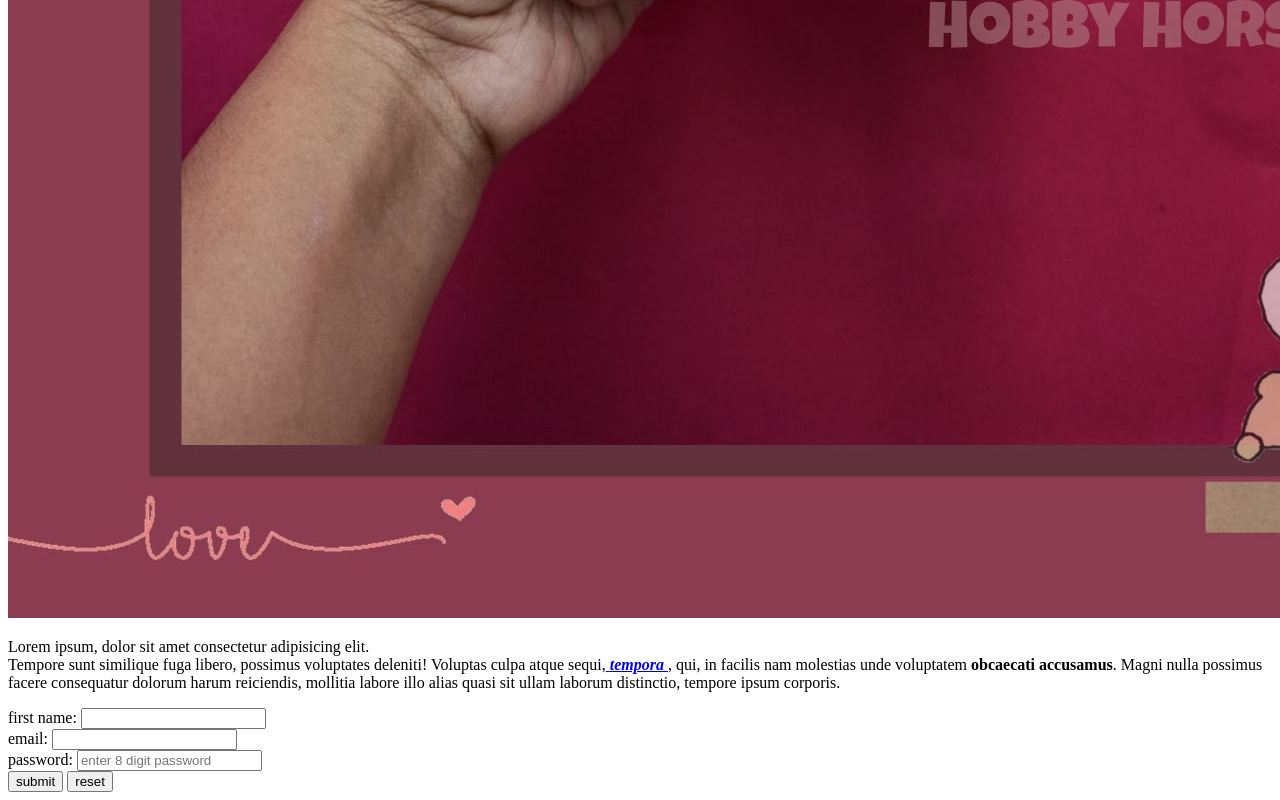
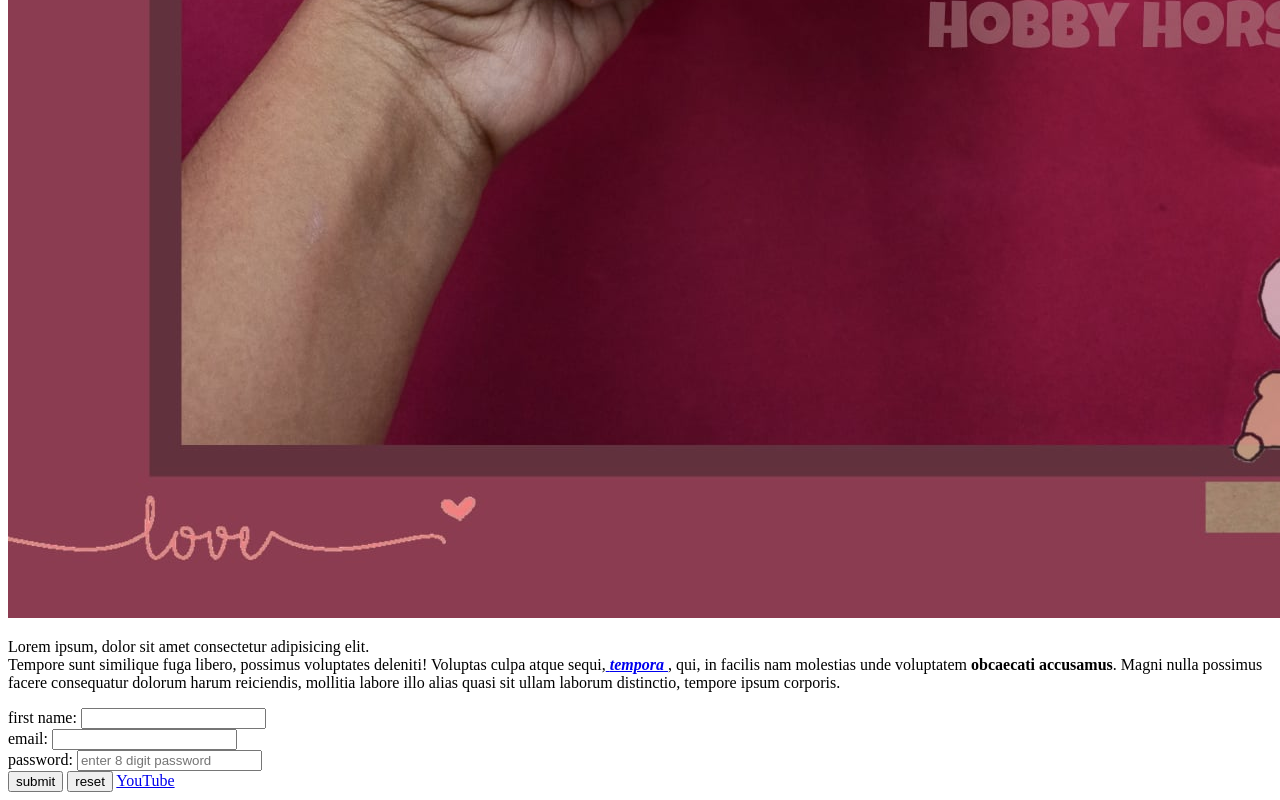
Before and after one commit to sanjidanur/HTML, a plain HTML site: page second.html in a window 1280 px wide. Shown: the part 1405-2205 px from the top of the page. Drawn offline with Linux system fonts and the light colour scheme.

Commit message:
YouTeLink

```diff
--- a/second.html
+++ b/second.html
@@ -24,6 +24,7 @@
         password: <input type="password" placeholder="enter 8 digit password"> <br>
         <button>submit</button>
         <button>reset</button>
+        <a href="www.yputube.com">YouTube</a>
     </div>
 
 </body>
```
